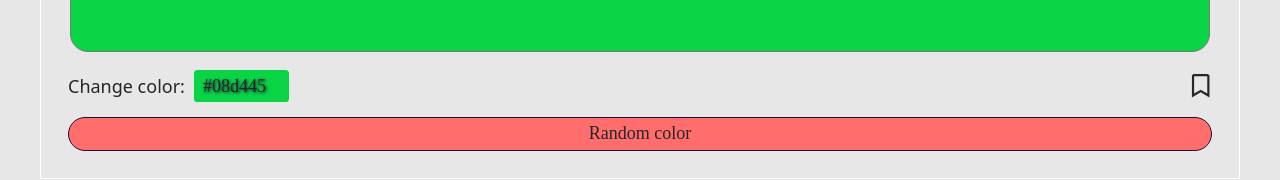
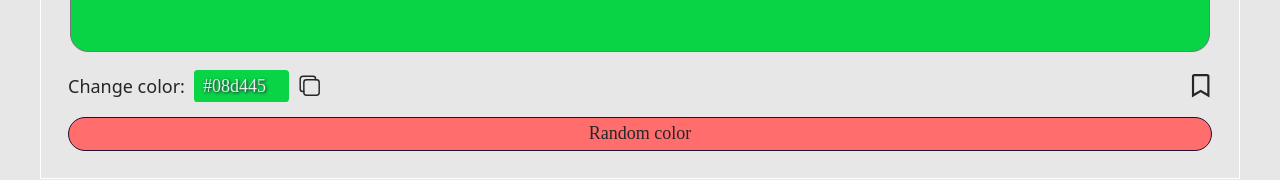
Before and after one commit to BryanGrandon/Random-Color-Generation, a React (Vite) app: page / in a window 1280 px wide. Shown: the part 120-300 px from the top of the page. Built offline with nearby package versions, Linux system fonts and the light colour scheme.

Commit message:
refactor(web):change containers view-random-color

```diff
--- a/src/containers/view-random-color/styles.css
+++ b/src/containers/view-random-color/styles.css
@@ -25,6 +25,7 @@
   border-radius: 0.2rem;
   font-family: cursive;
   text-shadow: 1px 1px 3px #1f1234;
+  color: #eee;
 }
 .random-color__select-color {
   display: flex;
--- a/src/containers/view-random-color/view-random-color.jsx
+++ b/src/containers/view-random-color/view-random-color.jsx
@@ -3,6 +3,7 @@ import { useColorsContext } from "../../contexts/colors-context";
 import Title from "../../components/title/title";
 import Button from "../../components/button/button";
 import ButtonSaved from "../../components/button-saved/button-saved";
+import ButtonCopy from "../../components/button-copy/button-copy";
 import "./styles.css";
 
 function ViewRandomColor() {
@@ -35,6 +36,9 @@ function ViewRandomColor() {
           <label htmlFor="id-select-color" className="show-color">
             {hexadecimal}
           </label>
+          <ButtonCopy
+            onClick={() => navigator.clipboard.writeText([hexadecimal])}
+          />
         </section>
         <ButtonSaved onClick={handlerClickSaveColor} />
       </section>
```
